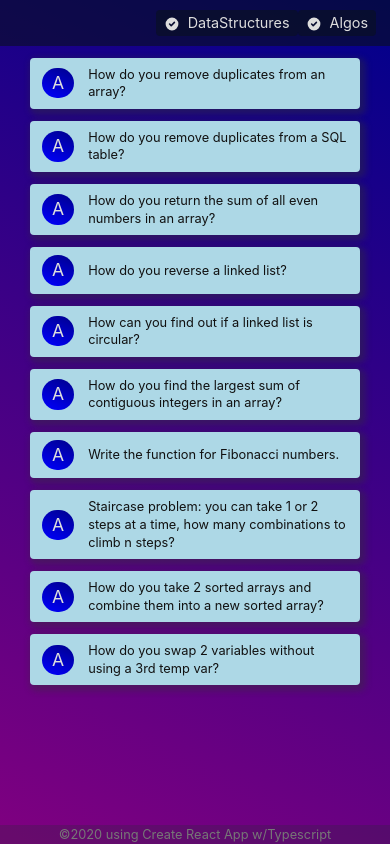
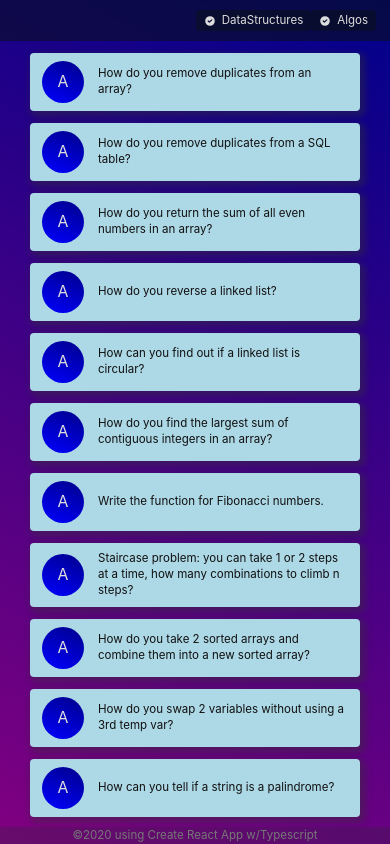
Before and after one commit to k-ger/algo-prep-site, a React (Create React App) app: page / in a window 390 px wide. Both pictures are taken after a click on the button "Show List". Built offline with nearby package versions, Linux system fonts and the light colour scheme.

Commit message:
MIsc style fixes, media queries

```diff
--- a/src/App.css
+++ b/src/App.css
@@ -1,11 +1,7 @@
-@import './Styles/Reset.css';
 @import './Styles/Card.css';
 @import './Styles/ToggleButton.css';
 @import './Styles/TopicItem.css';
 
-body {
-  background: linear-gradient(25deg, purple, darkblue);
-}
 
 .app {
   position: relative;
@@ -15,7 +11,7 @@ body {
 .app-header {
   padding: 10px 14px 10px 6px;
   background: #09102099;
-  font-size: 0.9rem;
+  font-size: 0.8rem;
 }
 
 .app-header button {
@@ -36,8 +32,7 @@ body {
 
 
 .app-header button svg {
-  height: 16px;
-  margin-right: 8px;
+  margin-right: 6px;
   vertical-align: sub;
 }
 
--- a/src/Components/TopicItem.tsx
+++ b/src/Components/TopicItem.tsx
@@ -10,7 +10,9 @@ const TopicItem: FunctionComponent<TopicItemParams> = (props) => {
   return (
     <div className="topic-container" onClick={() => props.onSelected(props.card.idt, props.card.cardType)}>
       <div className='topic-type'>
-        {props.card?.cardType === CardType.ALGO ? 'A' : 'D'}
+        <span>
+          {props.card?.cardType === CardType.ALGO ? 'A' : 'D'}
+        </span>
       </div>
       <div className='topic-name'>
         {props.card?.name}
--- a/src/Styles/Card.css
+++ b/src/Styles/Card.css
@@ -2,7 +2,7 @@
   border-radius: 24px;
   border: 0px;
   background: linear-gradient(-155deg, lightblue, rgb(122, 217, 255));
-  min-height: 75vh;
+  min-height: 70vh;
   padding: 12px 18px;
   /* font-family: 'Open Sans', 'Helvetica Neue', sans-serif;  */
   font-family: Arial,'Open Sans', 'Helvetica Neue', sans-serif;
@@ -10,6 +10,7 @@
   color: #333;
   box-shadow: 3px 3px 12px 5px #3336;
   position: relative;
+  z-index: 1;
 }
 
 .card h3 {
@@ -28,9 +29,9 @@
 }
 
 .card h3 .q-indent svg{
-  color: #333;
+  color: darkblue;
   vertical-align: bottom;
-  height: 24px;
+  height: 1.6rem;
   margin-right: 6px;
 }
 
--- a/src/Styles/Reset.css
+++ /dev/null
@@ -1,28 +0,0 @@
-/* Box sizing rules */
-*,
-*::before,
-*::after {
-  box-sizing: border-box;
-}
-
-/* Remove default margin */
-body,h1,h2,h3,h4,p,figure,blockquote,dl,dd {
-  margin: 0;
-}
-
-/* Remove list styles on ul, ol elements with a list role, which suggests default styling will be removed */
-ul[role="list"],
-ol[role="list"] {
-  list-style: none;
-}
-
-/* Inherit fonts for inputs and buttons */
-input,button,textarea,select {
-  font: inherit;
-}
-
-body {
-  min-height: 100vh;
-  text-rendering: optimizeSpeed;
-  line-height: 1.5;
-}
--- a/src/Styles/TopicItem.css
+++ b/src/Styles/TopicItem.css
@@ -10,14 +10,20 @@
 }
 
 .topic-container .topic-type {
-  flex-basis: 1;
+  display: flex;
   margin-right: 14px;
-  padding: 2px 10px;
   border-radius: 25px;
   background: linear-gradient(25deg, blue, darkblue);
-  color:#DDD;
+  color: #DDD;
   font-size: 1.1rem;
   align-self: center;
+  width: 42px;
+  height: 42px;
+  min-width: 42px;
+  max-width: 42px;
+  text-align: center;
+  align-items: center;
+  justify-content: center;
 }
 
 .topic-container .topic-name {
--- a/src/data.service.ts
+++ b/src/data.service.ts
@@ -113,6 +113,21 @@ export class DataService {
         </br></br>
         2. XOR Approach: x = x ^ y; y = x ^ y; x = x ^ y;`
       },
+      {
+        idt: _id++,
+        cardType: CardType.ALGO,
+        name: 'How can you tell if a string is a palindrome?',
+        description: `Trivial; helps to know string methods:
+        </br></br>
+        In JS:</br>
+        let pal = myString.split('').reverse().join('');
+        </br></br>
+        In C#:</br>
+        var pal = new string(myString.Reverse().ToArray());
+        </br>or</br>
+        var pal = string.Concat(myString.Reverse());
+        `
+      },
       // {
       //   idt: _id++,
       //   cardType: CardType.ALGO,
--- a/src/index.css
+++ b/src/index.css
@@ -5,9 +5,66 @@ body {
     sans-serif;
   -webkit-font-smoothing: antialiased;
   -moz-osx-font-smoothing: grayscale;
+  background: linear-gradient(25deg, purple, darkblue);
+}
+
+svg {
+  height: 14px;
 }
 
 code {
-  font-family: source-code-pro, Menlo, Monaco, Consolas, 'Courier New',
-    monospace;
+  font-family: source-code-pro, Menlo, Monaco, Consolas, 'Courier New', monospace;
 }
+
+
+/* ---RESET--- */
+/* Box sizing rules */
+*,
+*::before,
+*::after {
+  box-sizing: border-box;
+}
+
+/* Remove default margin */
+body,h1,h2,h3,h4,p,figure,blockquote,dl,dd {
+  margin: 0;
+}
+
+/* Remove list styles on ul, ol elements with a list role, which suggests default styling will be removed */
+ul[role="list"],
+ol[role="list"] {
+  list-style: none;
+}
+
+/* Inherit fonts for inputs and buttons */
+input,button,textarea,select {
+  font: inherit;
+}
+
+body {
+  min-height: 100vh;
+  text-rendering: optimizeSpeed;
+  line-height: 1.5;
+}
+/* ---- */
+
+
+@media screen and (max-width: 400px) {
+  html {
+    font-size: 0.9em;
+  }
+  svg {
+    height: 12px;
+  }
+}
+
+
+@media screen and (min-width: 900px) {
+  html {
+    font-size: 1.2em;
+  }
+
+  svg {
+    height: 16px;
+  }
+}
```
